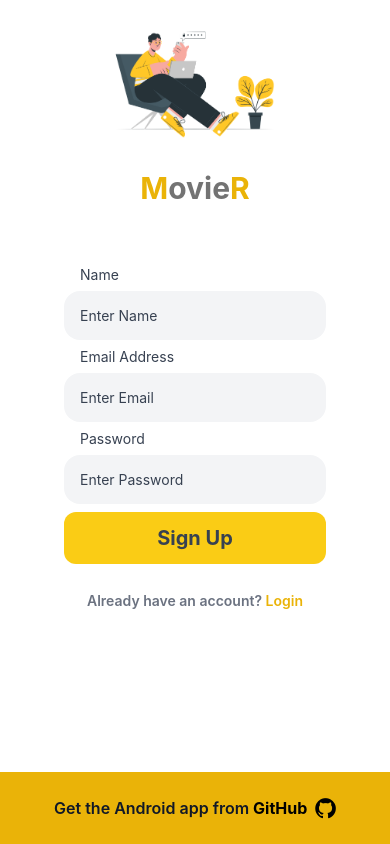
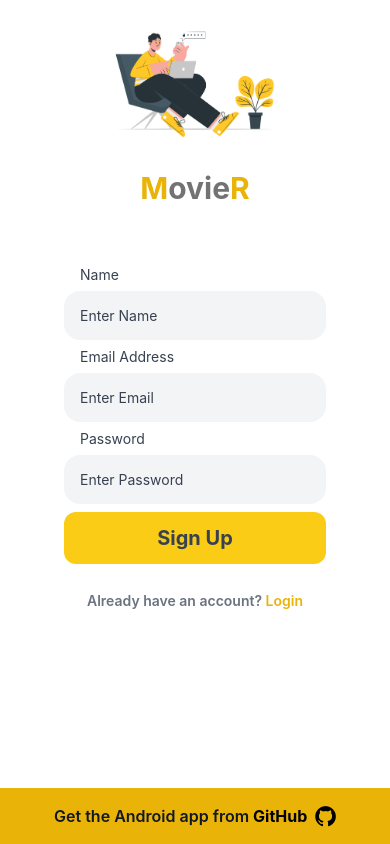
Before and after one commit to Krishnakrish77/movier, a React Native app: screen /SignUp in a window 390 px wide. Built offline with nearby package versions, Linux system fonts and the light colour scheme; no server answers.

Commit message:
Minor CSS changes

```diff
--- a/screens/LoginScreen.js
+++ b/screens/LoginScreen.js
@@ -100,7 +100,7 @@ const LoginScreen = ({ navigation: { navigate } }) => {
           </View>
         </View>
         { platform == 'web' && platform != 'ios' &&
-          <Pressable className='flex-row w-full bg-yellow-500 p-6 items-center justify-center' onPress={() => Linking.openURL('https://github.com/Krishnakrish77/movier/releases')}>
+          <Pressable className='flex-row w-full bg-yellow-500 px-6 py-4 items-center justify-center' onPress={() => Linking.openURL('https://github.com/Krishnakrish77/movier/releases')}>
               <Text className="font-semibold text-base text-gray-900">Get the Android app from </Text><Text className='font-bold text-base pr-2'>GitHub</Text><FontAwesome name="github" size={24} color="black" />
           </Pressable>
           }
--- a/screens/SignUpScreen.js
+++ b/screens/SignUpScreen.js
@@ -102,7 +102,7 @@ export default function SignUpScreen({ navigation: { navigate } }) {
         </View>
       </View>
       { platform == 'web' && platform != 'ios' &&
-        <Pressable className='flex-row w-full bg-yellow-500 p-6 items-center justify-center' onPress={() => Linking.openURL('https://github.com/Krishnakrish77/movier/releases')}>
+        <Pressable className='flex-row w-full bg-yellow-500 px-6 py-4 items-center justify-center' onPress={() => Linking.openURL('https://github.com/Krishnakrish77/movier/releases')}>
             <Text className="font-semibold text-base text-gray-900">Get the Android app from </Text><Text className='font-bold text-base pr-2'>GitHub</Text><FontAwesome name="github" size={24} color="black" />
         </Pressable>
       }
```
